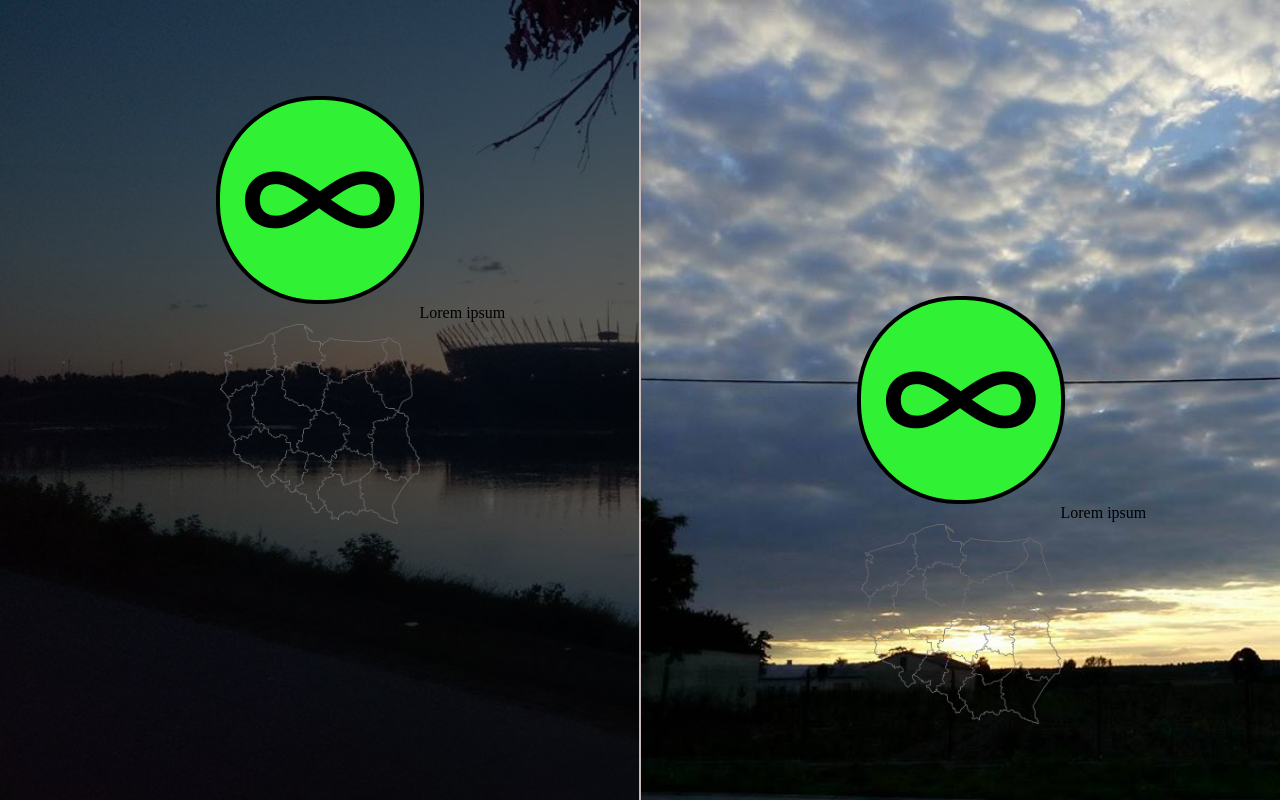
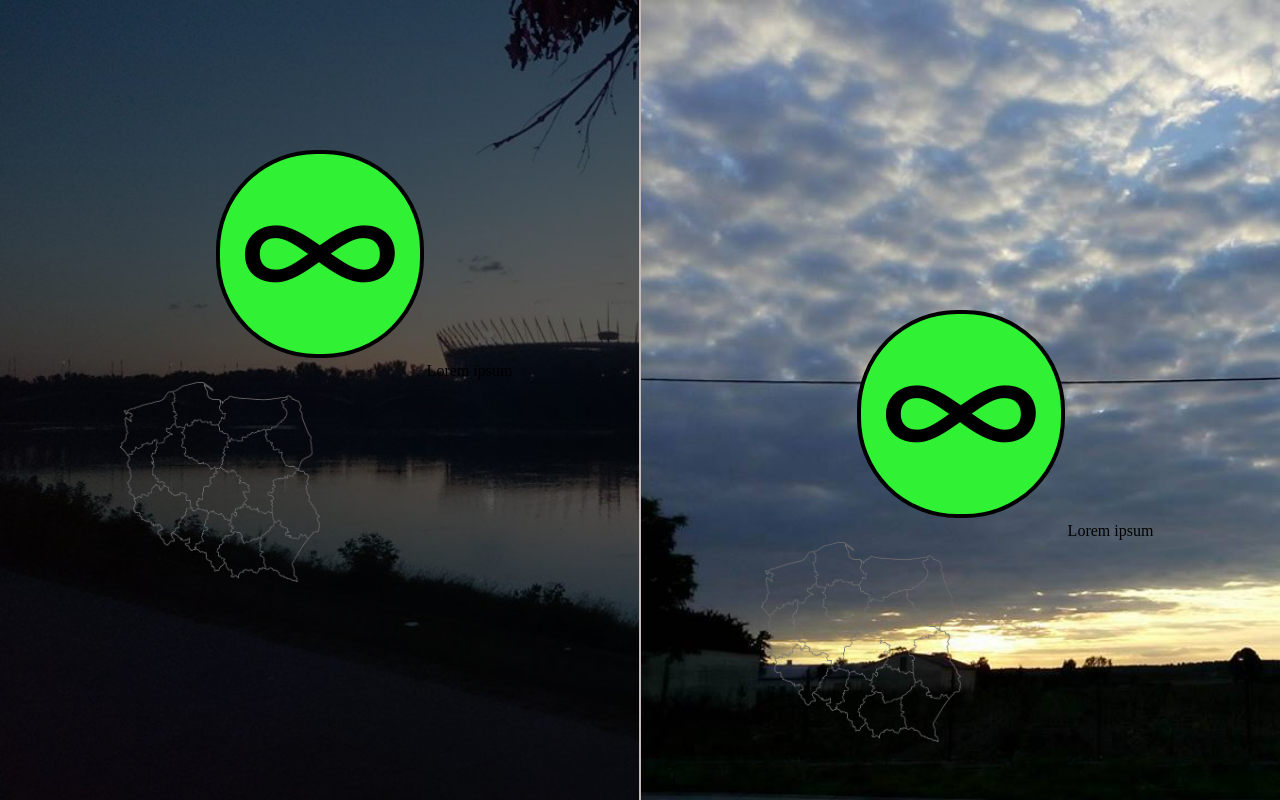
Before and after one commit to MeQuake/Circle-Machine, a plain HTML site: page index.html in a window 1280 px wide. Drawn offline with Linux system fonts and the light colour scheme.

Commit message:
Style reorganization

```diff
--- a/css/style.css
+++ b/css/style.css
@@ -42,45 +42,47 @@ html, body {
   border-left: 1px solid #c7baba;
 }
 
+.inline > .circle {
+  position: absolute;
+  text-align: center;
+  left: 50%;
+  top: 70%;
+  width: 500px;
+  height: 500px;
+  transform: translate(-50%, -50%);
+  transition: top .9s ease-in-out;
+}
+
 @keyframes circle-color-change {
   0%   {background-color:#2EF024}
   50%  {background-color:#48F7F7}
   100% {background-color:#2EF024}
 }
 
-.inline > .circle {
-  width: 200px;
-  height: 200px;
+.inline > .circle > img {
   background-color: #2EF024;
-  position: absolute;
-  left: 50%;
-  top: 50%;
-  transform: translate(-50%, -50%);
   border: 4px solid;
   border-radius: 100px;
   animation: circle-color-change 6s infinite;
-  transition: top .9s ease-in-out;
 }
 
 .inline > .touched {
-  top: 25%;
+  top: 50%;
 }
 
 .inline > .circle > .details {
-  position: inherit;
   width: 500px;
   height: 500px;
 }
 
 .inline > .circle > .details > img {
-  float: left;
   margin-top: 20px;
   width: 200px;
   height: 200px;
 }
 
 .inline > .circle > .details > .description {
-  float: left;
+  float: right;
   width: 200px;
   height: 200px;
 }
```
